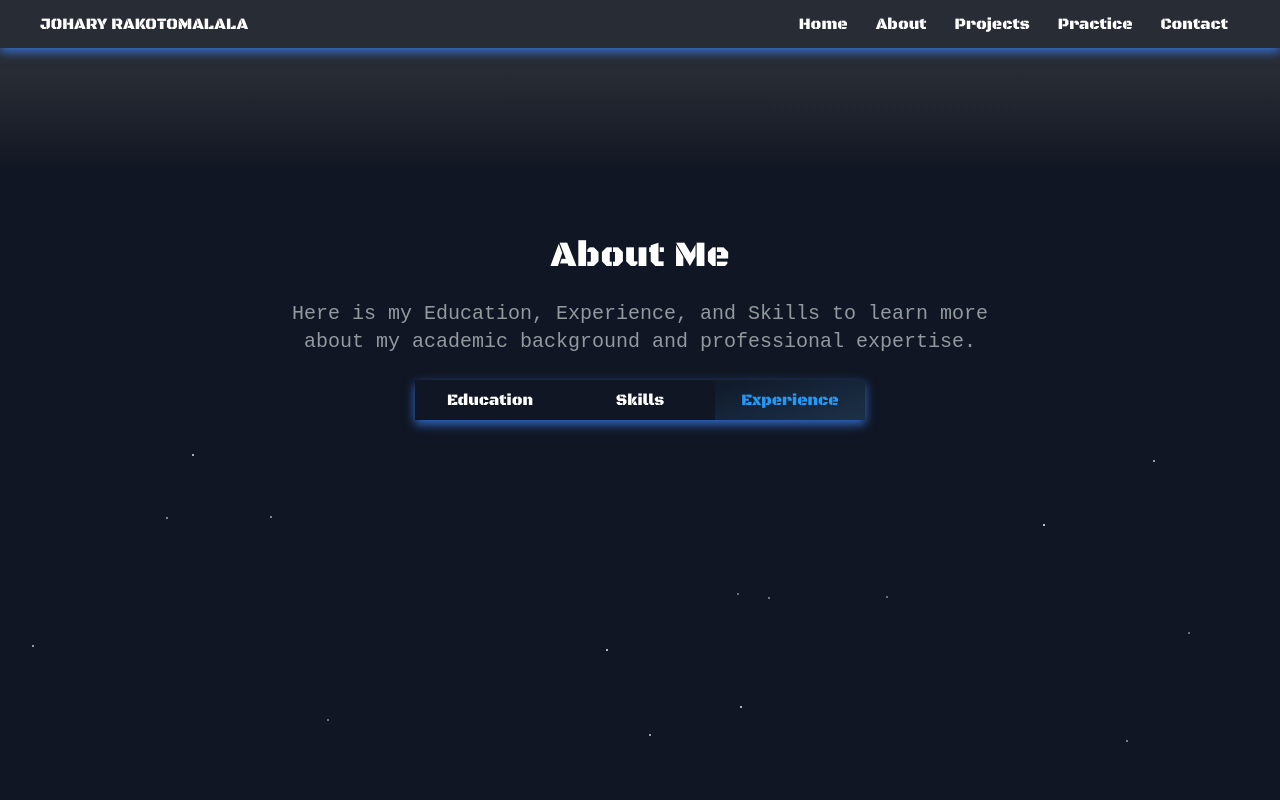
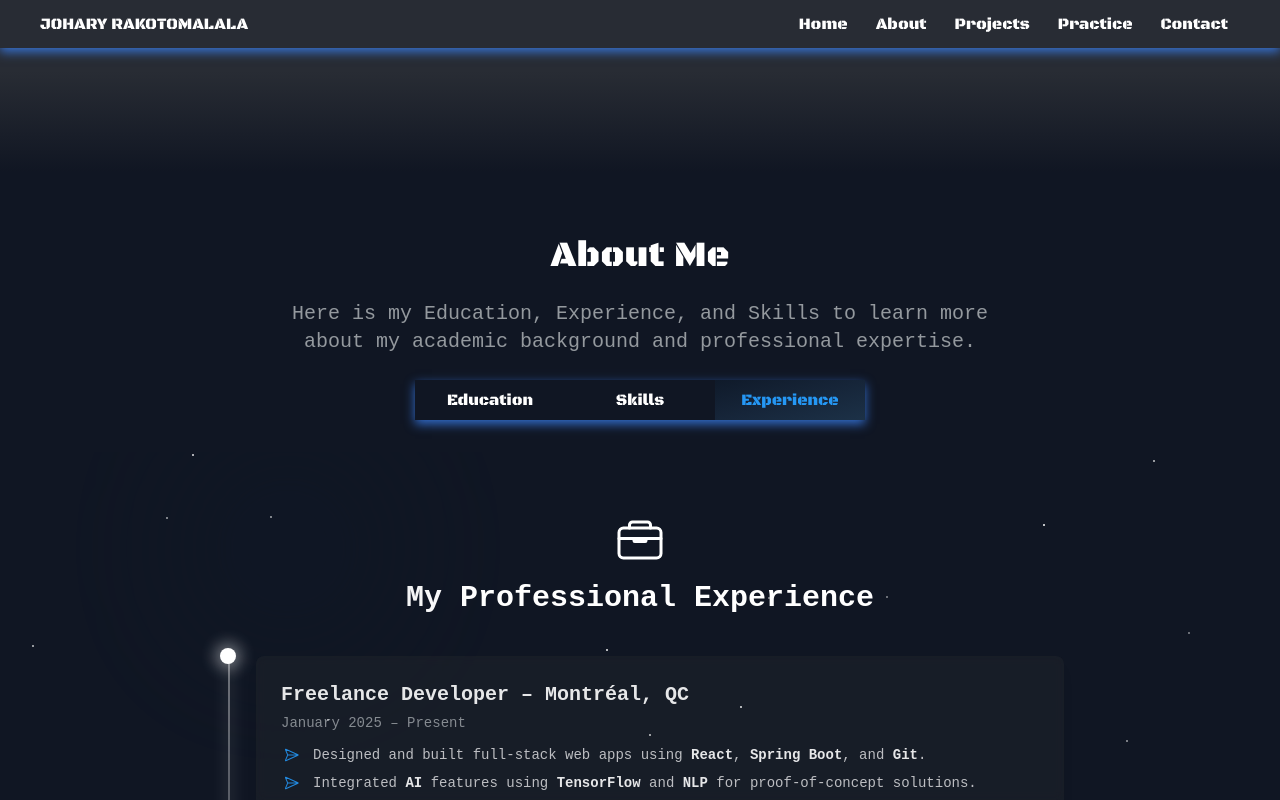
Before and after one commit to Rakotomalala01/portfolio, a React (Vite) app: page / in a window 1280 px wide. Both pictures are taken after a click on the button "Experience". Shown: the part 776-1576 px from the top of the page. Built offline with nearby package versions, Linux system fonts and the light colour scheme.

Commit message:
JR: add professional experience section

```diff
--- a/src/components/body/sections/practice.tsx
+++ b/src/components/body/sections/practice.tsx
@@ -9,16 +9,7 @@ const Practice: React.FC = () => {
   };
 
   const practices: Practice[] = [
-    {
-      title: 'STUDENT SOFTWARE DEVELOPER CONSULTANT – Confidential Partner',
-      description:
-        'Collaborated on an AI proof of concept to automate internal queries using Mistral-7B and Sentence-BERT. Built key components of a full-stack web app with React, Node.js, and SQL Server, following agile sprints and client feedback.',
-    },
-    {
-      title: 'ORACLE FUSION DEVELOPER INTERN  Ville de Montreal',
-      description:
-        'Intern in SQL Oracle database using Oracle BI tools, delivering reports and integrations while collaborating with a team to achieve project objectives.',
-    },
+
     {
       title: 'Responsive Web Design',
       description:
--- a/src/components/ui/experience.tsx
+++ b/src/components/ui/experience.tsx
@@ -1,9 +1,173 @@
-import { FC } from "react";
+import { FC, useEffect, useRef, useState } from "react";
+import { IoBriefcaseOutline, IoPaperPlaneOutline } from "react-icons/io5";
+
+const HIGHLIGHT_KEYWORDS = [
+  "React",
+  "Spring Boot",
+  "Git",
+  "TensorFlow",
+  "NLP",
+  "AI",
+  "MVP",
+  "Java",
+  "Python",
+  "TypeScript",
+  "Node.js",
+  "MySQL",
+  "Oracle",
+  "SQL",
+  "Agile",
+  "Scrum",
+  "MiniLM-L12-v2",
+  "KPI",
+  "dashboard",
+  "API",
+  "backend",
+  "frontend",
+  "chat",
+];
+
+function highlightKeywords(text: string) {
+  const regex = new RegExp(`\\b(${HIGHLIGHT_KEYWORDS.join("|")})\\b`, "gi");
+  const parts = text.split(regex);
+  return parts.map((part, i) =>
+    HIGHLIGHT_KEYWORDS.some((kw) => kw.toLowerCase() === part.toLowerCase()) ? (
+      <strong key={i} className="text-white font-semibold">
+        {part}
+      </strong>
+    ) : (
+      <span key={i}>{part}</span>
+    )
+  );
+}
+
+const ExperienceTitle: FC = () => (
+  <div className="flex flex-col items-center mb-10">
+    <IoBriefcaseOutline className="w-12 h-12 mb-4 text-white" />
+    <h2 className="text-2xl sm:text-3xl font-bold text-center text-white">
+      My Professional Experience
+    </h2>
+  </div>
+);
+
+type ExperienceItem = {
+  title: string;
+  period: string;
+  bullets: string[];
+};
+
+const EXPERIENCES: ExperienceItem[] = [
+  {
+    title: "Freelance Developer – Montréal, QC",
+    period: "January 2025 – Present",
+    bullets: [
+      "Designed and built full-stack web apps using React, Spring Boot, and Git.",
+      "Integrated AI features using TensorFlow and NLP for proof-of-concept solutions.",
+      "Enabled clients to validate ideas quickly by delivering fast, testable MVPs tailored to real-world use cases.",
+    ],
+  },
+  {
+    title: "Student Software Developer Consultant – Confidential Partner",
+    period: "August – December 2024",
+    bullets: [
+      "Built a full-stack proof-of-concept app using React, Node.js, MySQL, and Git in an Agile (Scrum) team setting.",
+      "Integrated a MiniLM-L12-v2 conversational agent for safety FAQs and added app features such as KPI dashboards, request tracking, and chat history.",
+      "Delivered the solution successfully to a real client, who expressed satisfaction with both functionality and presentation.",
+    ],
+  },
+  {
+    title: "Oracle Fusion Developer Intern – Ville de Montréal",
+    period: "September – December 2022",
+    bullets: [
+      "Queried and maintained Oracle SQL databases to support data integration and reporting workflows.",
+      "Delivered 20+ custom reports using Oracle BI tools, actively used by multiple departments across the city.",
+      "Collaborated with a technical team to ensure timely delivery of reporting solutions aligned with project goals.",
+    ],
+  },
+];
 
 const Experience: FC = () => {
+  const wrapperRef = useRef<HTMLDivElement | null>(null);
+  const cardRefs = useRef<(HTMLDivElement | null)[]>([]);
+  const [centers, setCenters] = useState<number[]>([]);
+  const [activeIndex, setActiveIndex] = useState<number | null>(null);
+
+  const measureCenters = () => {
+    const w = wrapperRef.current;
+    if (!w) return;
+    const wrapperTop = w.getBoundingClientRect().top + window.scrollY;
+    const newCenters = cardRefs.current.map((el) => {
+      if (!el) return 0;
+      const rect = el.getBoundingClientRect();
+      const top = rect.top + window.scrollY - wrapperTop;
+      return top + rect.height / 2;
+    });
+    setCenters(newCenters);
+  };
+
+  useEffect(() => {
+    const id = requestAnimationFrame(measureCenters);
+    const onResize = () => measureCenters();
+    window.addEventListener("resize", onResize);
+    return () => {
+      cancelAnimationFrame(id);
+      window.removeEventListener("resize", onResize);
+    };
+  }, []);
+
+  const starTop = activeIndex !== null ? centers[activeIndex] ?? 0 : 0;
+
   return (
-    <div className="flex items-center justify-center h-full text-white text-lg font-blackops">
-      Experience Section (Coming Soon)
+    <div className="relative max-w-4xl mx-auto px-6 py-16">
+      <div className="pointer-events-none absolute inset-0 opacity-25">
+        <div className="absolute top-0 left-0 h-48 w-48 rounded-full blur-3xl bg-[#0F1A2A]" />
+        <div className="absolute bottom-0 right-0 h-64 w-64 rounded-full blur-3xl bg-[#1C3147]" />
+      </div>
+
+      <ExperienceTitle />
+
+      <div ref={wrapperRef} className="relative">
+        <div
+          className="pointer-events-none absolute left-3 top-0 bottom-0 w-[2px]
+          bg-gradient-to-b from-white/40 via-white/15 to-transparent
+          shadow-[0_0_15px_2px_rgba(255,255,255,0.15)]
+          z-10 rounded-full"
+        />
+        <div
+          className="pointer-events-none absolute left-3 z-20 h-4 w-4 -translate-x-1/2 -translate-y-1/2 rounded-full bg-white shadow-[0_0_15px_5px_rgba(255,255,255,0.4)] transition-all duration-1000 ease-in-out"
+          style={{ top: `${starTop}px` }}
+        />
+        <div className="pl-10 flex flex-col items-start gap-10">
+          {EXPERIENCES.map((exp, index) => (
+            <div
+              key={index}
+              ref={(el) => (cardRefs.current[index] = el)}
+              className={[
+                "bg-background/40 p-6 rounded-lg shadow-lg backdrop-blur-sm w-full text-left transition-all duration-200 border cursor-pointer",
+                index === activeIndex
+                  ? "border-white/40 shadow-[0_0_20px_rgba(255,255,255,0.18)]"
+                  : "border-transparent opacity-90",
+              ].join(" ")}
+              onMouseEnter={() => setActiveIndex(index)}
+            >
+              <h4 className="text-lg md:text-xl font-semibold text-white mb-1">
+                {exp.title}
+              </h4>
+              <p className="text-sm text-muted-foreground mb-3">
+                {exp.period}
+              </p>
+              <ul className="space-y-2 text-sm text-white/80">
+                {exp.bullets.map((b, i) => (
+                  <li key={i} className="flex items-start gap-2">
+                    <IoPaperPlaneOutline className="mt-[2px] h-4 w-4 text-keyword shrink-0 rotate-45 mr-2 " />
+                    <span>{highlightKeywords(b)}</span>
+                  </li>
+                ))}
+              </ul>
+            </div>
+          ))}
+        </div>
+      </div>
     </div>
   );
 };
```
